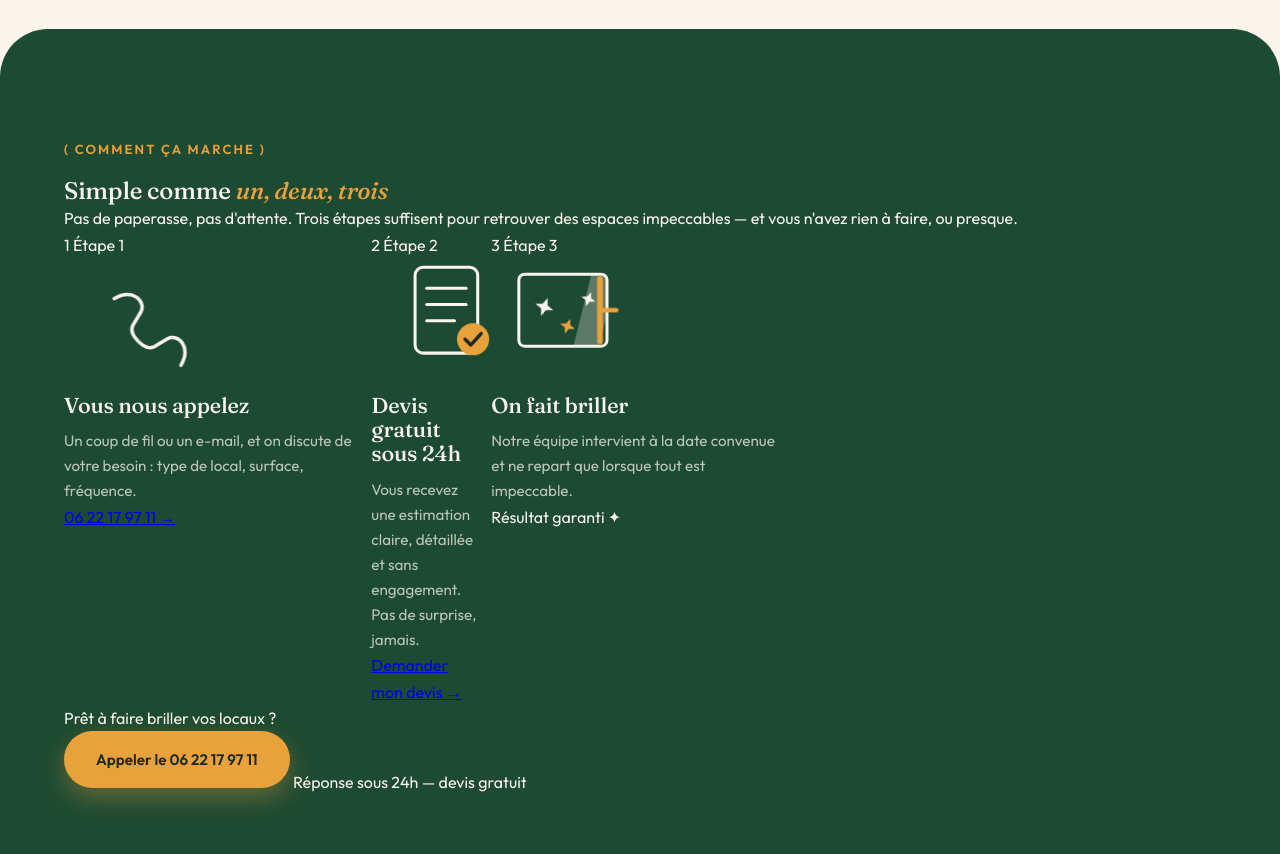
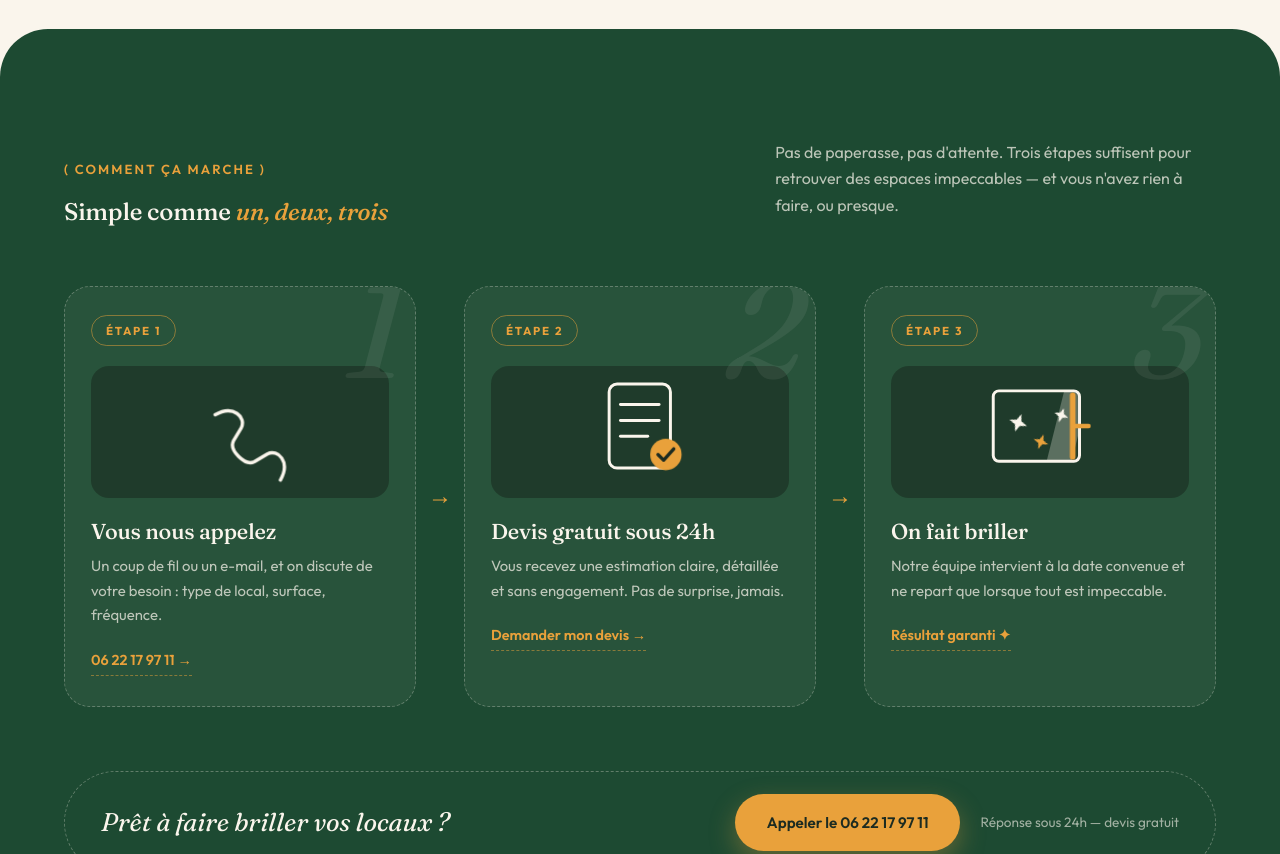
Before and after one commit to HARRMOS/mmg, a plain HTML site: page index.html in a window 1280 px wide. Shown: the part 1800-2654 px from the top of the page. Drawn offline with Linux system fonts and the light colour scheme.

Commit message:
Add files via upload

```diff
--- a/styles.css
+++ b/styles.css
@@ -529,26 +529,127 @@ h1, h2, h3, blockquote {
 .methode h2 { color: var(--creme); }
 .methode .script { color: var(--ambre); }
 
+.methode-head {
+  display: grid;
+  grid-template-columns: 1.2fr 0.8fr;
+  gap: 50px;
+  align-items: end;
+  margin-bottom: 60px;
+}
+.methode-intro {
+  color: rgba(250, 245, 236, 0.72);
+  font-size: 1rem;
+  padding-bottom: 8px;
+}
+
 .steps {
   display: grid;
-  grid-template-columns: 1fr 110px 1fr 110px 1fr;
-  gap: 10px;
-  align-items: start;
+  grid-template-columns: repeat(3, 1fr);
+  gap: 48px;
+  align-items: stretch;
 }
-.step { text-align: left; }
-.step h3 { font-size: 1.35rem; margin-bottom: 10px; }
-.step h3 em { color: var(--ambre); margin-right: 4px; }
-.step p { color: rgba(250, 245, 236, 0.72); font-size: 0.95rem; }
-.step-lien { color: var(--ambre); margin-top: 46px; opacity: 0.8; }
+.step {
+  position: relative;
+  background: rgba(250, 245, 236, 0.05);
+  border: 1.5px dashed rgba(250, 245, 236, 0.28);
+  border-radius: 26px;
+  padding: 28px 26px 30px;
+  overflow: hidden;
+  transition: transform 0.4s cubic-bezier(0.22, 1, 0.36, 1), border-color 0.35s ease, background 0.35s ease;
+}
+.step:hover {
+  transform: translateY(-8px);
+  border-color: var(--ambre);
+  background: rgba(250, 245, 236, 0.08);
+}
+/* flèches de liaison entre les cartes, posées sur la grille */
+.steps { position: relative; }
+.steps::before,
+.steps::after {
+  content: "→";
+  position: absolute;
+  top: 50%;
+  transform: translate(-50%, -50%);
+  font-size: 1.5rem;
+  color: var(--ambre);
+  z-index: 2;
+}
+.steps::before { left: calc(33.333% - 8px); }
+.steps::after { left: calc(66.666% + 8px); }
+.step-filigrane {
+  position: absolute;
+  top: -26px;
+  right: 10px;
+  font-family: var(--serif);
+  font-style: italic;
+  font-size: 8.5rem;
+  line-height: 1;
+  color: rgba(250, 245, 236, 0.07);
+  pointer-events: none;
+}
+.step-badge {
+  display: inline-block;
+  font-size: 0.72rem;
+  font-weight: 700;
+  letter-spacing: 0.16em;
+  text-transform: uppercase;
+  color: var(--ambre);
+  border: 1.5px solid rgba(233, 161, 59, 0.5);
+  border-radius: 999px;
+  padding: 5px 14px;
+  margin-bottom: 20px;
+}
+.step h3 { font-size: 1.35rem; margin-bottom: 10px; color: var(--creme); }
+.step p { color: rgba(250, 245, 236, 0.72); font-size: 0.93rem; margin-bottom: 18px; }
+.step-lien-txt {
+  display: inline-block;
+  color: var(--ambre);
+  text-decoration: none;
+  font-weight: 600;
+  font-size: 0.9rem;
+  border-bottom: 1.5px dashed rgba(233, 161, 59, 0.5);
+  padding-bottom: 2px;
+  transition: border-color 0.3s ease;
+}
+a.step-lien-txt:hover { border-bottom-style: solid; border-color: var(--ambre); }
+
+.methode-cta {
+  margin-top: 64px;
+  border: 1.5px dashed rgba(250, 245, 236, 0.3);
+  border-radius: 999px;
+  padding: 22px 36px;
+  display: flex;
+  align-items: center;
+  justify-content: space-between;
+  gap: 26px;
+  flex-wrap: wrap;
+}
+.methode-cta > p {
+  font-family: var(--serif);
+  font-style: italic;
+  font-size: clamp(1.2rem, 2.4vw, 1.6rem);
+  color: var(--creme);
+}
+.methode-cta-droite {
+  display: flex;
+  align-items: center;
+  gap: 20px;
+  flex-wrap: wrap;
+}
+.methode-note { font-size: 0.85rem; color: rgba(250, 245, 236, 0.6); }
 
 /* — vignettes animées thème nettoyage — */
 .step-anim {
-  height: 116px;
-  margin-bottom: 20px;
+  height: 132px;
+  margin-bottom: 22px;
   display: flex;
-  align-items: flex-end;
+  align-items: center;
+  justify-content: center;
+  background: rgba(20, 33, 24, 0.45);
+  border-radius: 18px;
+  overflow: hidden;
 }
-.step-anim svg { height: 100%; width: auto; overflow: visible; }
+.step-anim svg { height: 86%; width: auto; overflow: visible; }
 .trait {
   stroke: var(--creme);
   stroke-width: 2.6;
@@ -892,8 +993,10 @@ a.coord-item:hover { transform: translateX(6px); }
   .hero-in { grid-template-columns: 1fr; gap: 70px; }
   .hero-art { order: 2; }
   .tag { right: 6%; }
-  .steps { grid-template-columns: 1fr; gap: 44px; }
-  .step-lien { display: none; }
+  .methode-head { grid-template-columns: 1fr; gap: 18px; margin-bottom: 44px; }
+  .steps { grid-template-columns: 1fr; gap: 30px; }
+  .steps::before, .steps::after { display: none; }
+  .methode-cta { border-radius: 30px; justify-content: center; text-align: center; }
   .zone-in, .contact-in { grid-template-columns: 1fr; gap: 56px; }
   .srv-wrap { grid-template-columns: 1fr; gap: 40px; }
   .srv-panel { position: static; }
```
